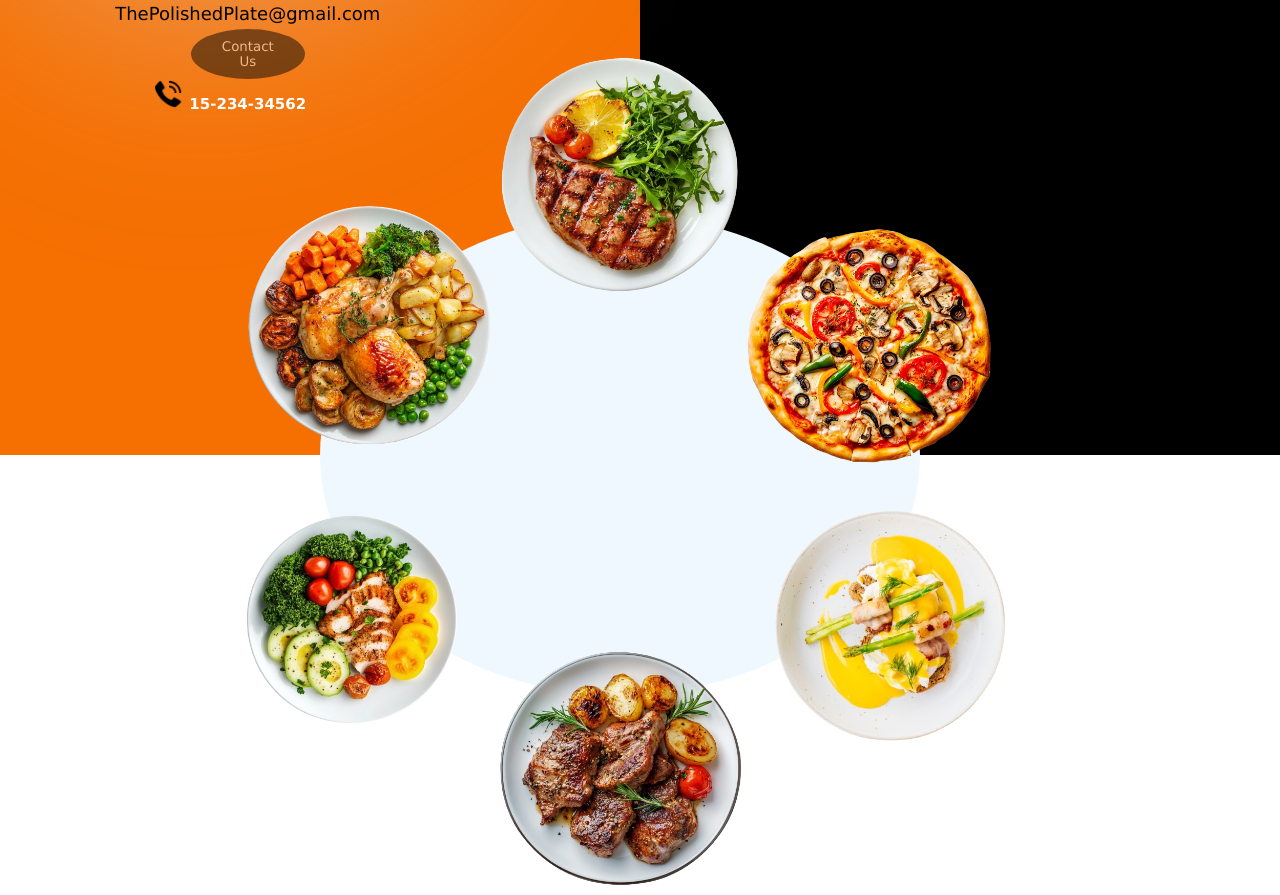
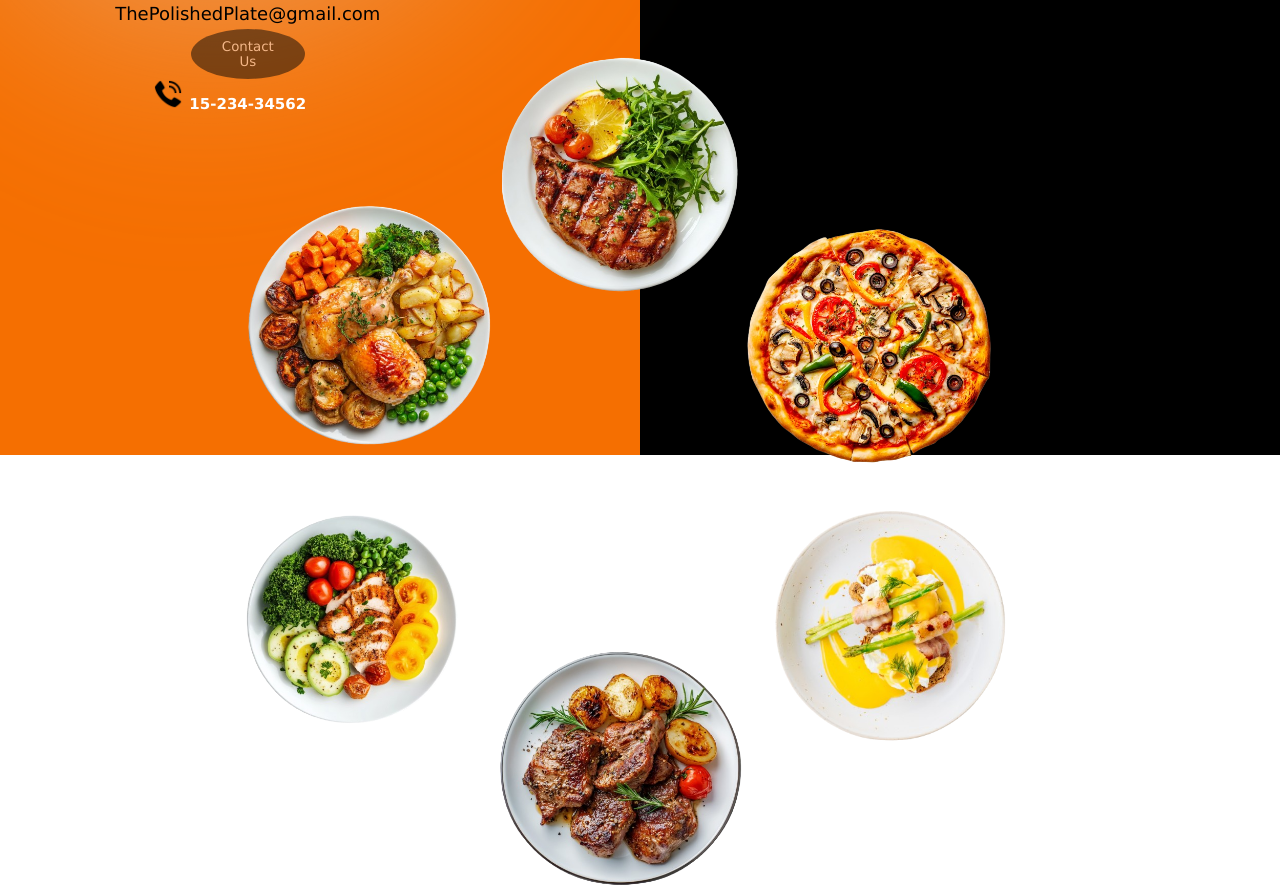
Before and after one commit to divya23-05/3D-project, a plain HTML site: page index.html in a window 1280 px wide. Shown: the part 345-1240 px from the top of the page. Drawn offline with Linux system fonts and the light colour scheme; a web font is replaced by a local one.

Commit message:
Update style.css

```diff
--- a/style.css
+++ b/style.css
@@ -326,7 +326,7 @@ body{
 
 
 
-    background-color: aliceblue;
+    background-color: transparent;
 
 
 
```
